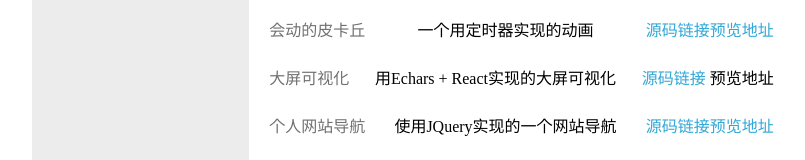
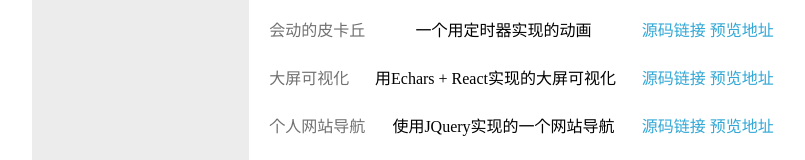
Before and after one commit to herzorf/herzorf, a Vue app: page /#/cv in a window 1280 px wide. Shown: the part 1327-1487 px from the top of the page, without its empty margins (227-1032 px from the left). Built offline with nearby package versions, Linux system fonts and the light colour scheme.

Commit message:
添加大屏可视化的预览链接

```diff
--- a/src/pages/cv/components/other-project.vue
+++ b/src/pages/cv/components/other-project.vue
@@ -5,7 +5,7 @@
       <template #name>会动的皮卡丘</template>
       <template #info> 一个用定时器实现的动画 </template>
       <template #link>
-        <a href="https://github.com/herzorf/Draw-pikachu">源码链接</a>
+        <a href="https://github.com/herzorf/Draw-pikachu">源码链接 </a>
         <a href="https://herzorf.github.io/Draw-pikachu/write.html">预览地址</a>
       </template>
     </OtherProjectItem>
@@ -13,15 +13,15 @@
       <template #name>大屏可视化</template>
       <template #info> 用Echars + React实现的大屏可视化 </template>
       <template #link>
-        <a href="https://github.com/herzorf/bigScreen">源码链接</a>
-        <a href="https://he_zhongfeng.gitee.io/big-screen/#/"></a> 预览地址
+        <a href="https://github.com/herzorf/bigScreen">源码链接 </a>
+        <a href="https://he_zhongfeng.gitee.io/big-screen/#/">预览地址</a>
       </template>
     </OtherProjectItem>
     <OtherProjectItem>
       <template #name>个人网站导航</template>
       <template #info> 使用JQuery实现的一个网站导航 </template>
       <template #link>
-        <a href="https://github.com/herzorf/Navigation-webpage">源码链接</a>
+        <a href="https://github.com/herzorf/Navigation-webpage">源码链接 </a>
         <a href="https://he_zhongfeng.gitee.io/navigation-webpage/index.html"
           >预览地址</a
         >
```
